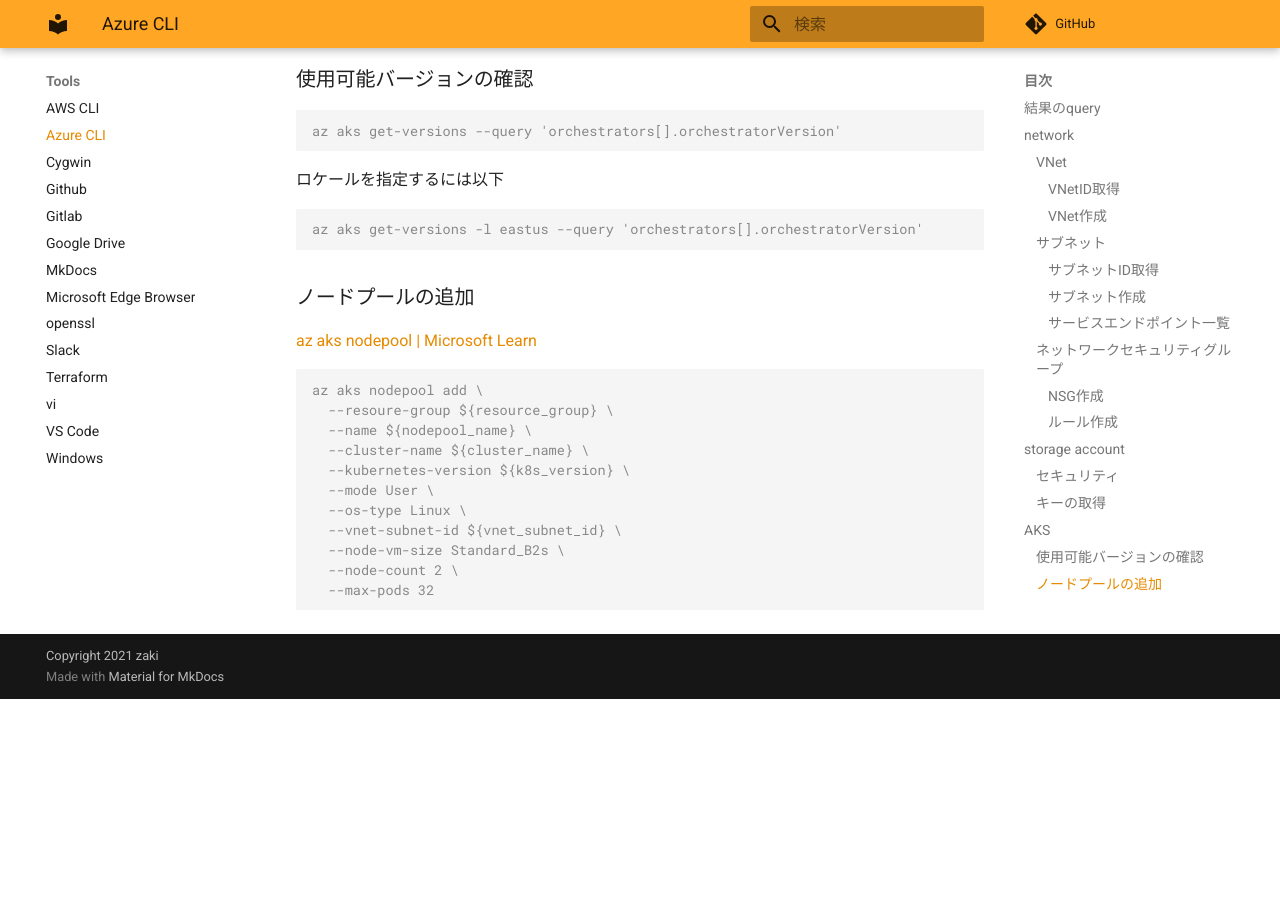
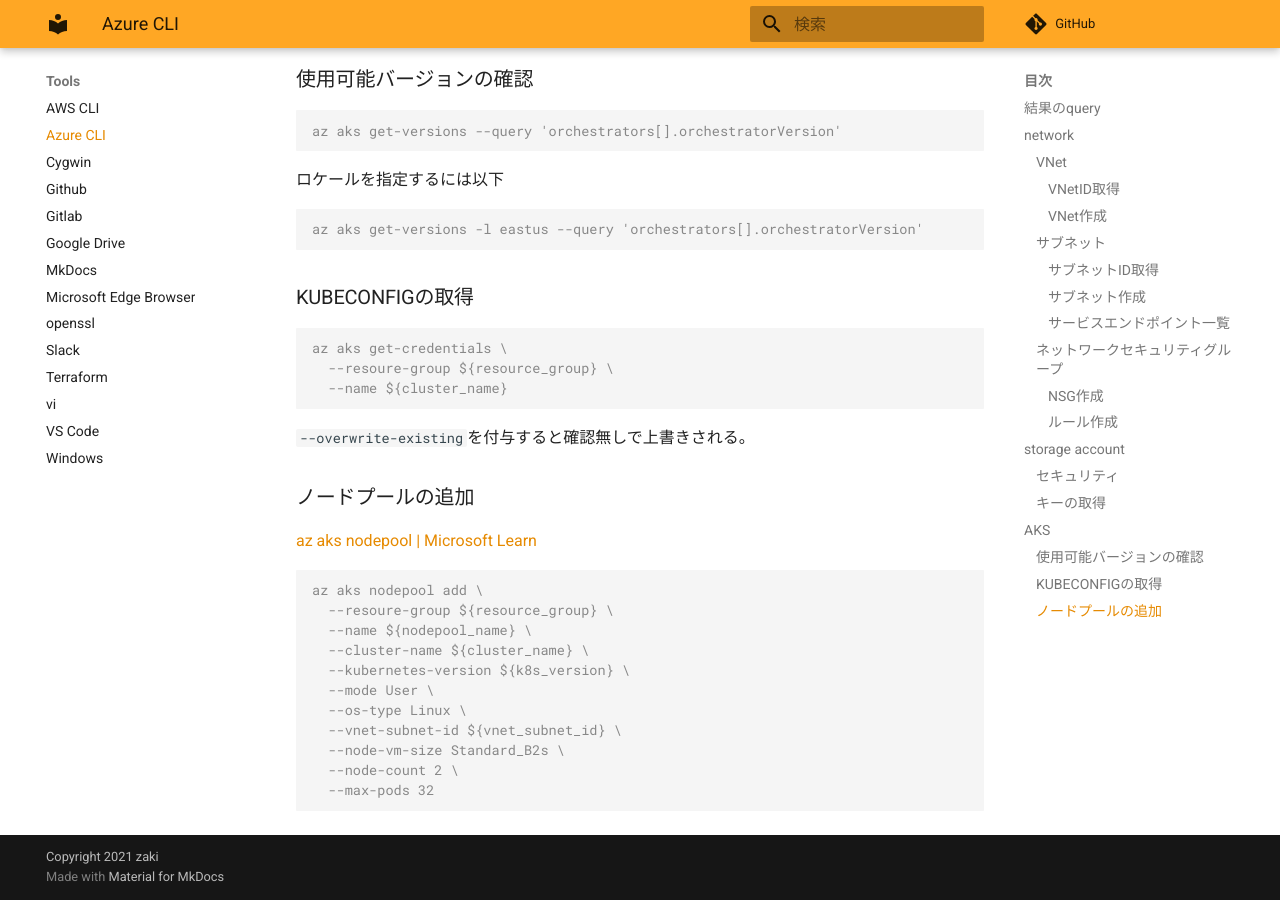
Before and after one commit to zaki-lknr/docs, an MkDocs documentation site: the page built from docs/Tools/az.md, in a window 1280 px wide and 900 px high, scrolled down 3014 px. Built offline with MkDocs 1.6.1 and Material for MkDocs 9.7.7, drawn with Linux system fonts in a browser that asks for light colours; comment, search, counter and statistics services are not loaded; before the commit the page ends 3713 px from its top, so only the background shows below that.

Commit message:
add: tools/az: aks:KUBECONFIG取得

````diff
--- a/docs/Tools/az.md
+++ b/docs/Tools/az.md
@@ -150,6 +150,16 @@ az aks get-versions --query 'orchestrators[].orchestratorVersion'
 az aks get-versions -l eastus --query 'orchestrators[].orchestratorVersion'
 ```
 
+### KUBECONFIGの取得
+
+```console
+az aks get-credentials \
+  --resoure-group ${resource_group} \
+  --name ${cluster_name}
+```
+
+`--overwrite-existing`を付与すると確認無しで上書きされる。
+
 ### ノードプールの追加
 
 [az aks nodepool | Microsoft Learn](https://learn.microsoft.com/ja-jp/cli/azure/aks/nodepool?view=azure-cli-latest#az-aks-nodepool-add)
````
